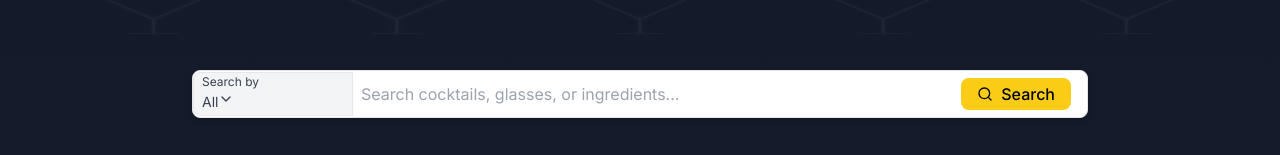
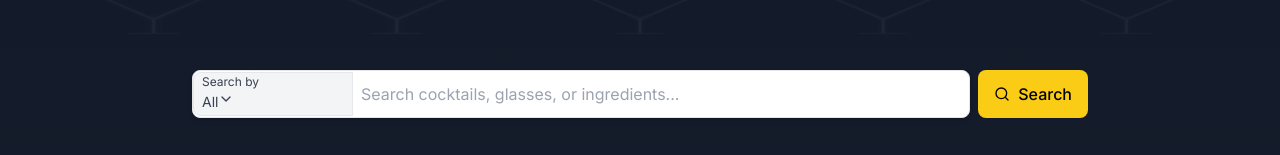
Before and after one commit to derekrdrill/the-cocktail-app, a Next.js app: page / in a window 1280 px wide. Shown: the part 194-349 px from the top of the page. Built offline with nearby package versions, Linux system fonts and the light colour scheme; no server answers.

Commit message:
moves searchbutton outside of search bar

```diff
--- a/app/_components/Header.tsx
+++ b/app/_components/Header.tsx
@@ -44,8 +44,8 @@ export function Header() {
               />
             </Link>
           </div>
-          <div className='w-full lg:w-auto lg:flex-1 lg:max-w-2xl lg:ml-auto'>
-            <SearchBar />
+          <div className='w-full lg:w-auto lg:flex-1 lg:max-w-4xl lg:ml-auto'>
+            <SearchBar isHeader />
             {isResultsPage && (
               <div className='border-t border-white/10 flex items-center gap-4 mt-2 pt-4'>
                 <div className='flex items-center justify-between gap-4 w-full'>
--- a/app/_components/SearchBar/index.tsx
+++ b/app/_components/SearchBar/index.tsx
@@ -10,7 +10,11 @@ import { SearchBarMenu } from './components/SearchBarMenu';
 import { SearchBarChips } from './components/SearchBarChips';
 import { SearchBarFilter } from './components/SearchBarFilter';
 
-export function SearchBar() {
+type SearchBarProps = {
+  isHeader?: boolean;
+};
+
+export function SearchBar({ isHeader }: SearchBarProps) {
   const router = useRouter();
   const searchBarRef = useRef<HTMLDivElement>(null);
   const {
@@ -42,26 +46,20 @@ export function SearchBar() {
   };
 
   const handleSearch = () => {
-    // Validate search criteria based on search type
-    if (searchType === 'Cocktail name' && !searchQuery) {
-      return; // Don't search if no query for cocktail name search
-    }
+    // if (searchType === 'Cocktail name' && !searchQuery) {
+    //   return;
+    // }
 
-    if (searchType === 'Glass types' && !selections.some(s => s.type === 'glass')) {
-      return; // Don't search if no glass type selected
-    }
+    // if (searchType === 'Glass types' && !selections.some(s => s.type === 'glass')) {
+    //   return;
+    // }
 
-    if (searchType === 'Ingredients' && !selections.some(s => s.type === 'ingredient')) {
-      return; // Don't search if no ingredients selected
-    }
+    // if (searchType === 'Ingredients' && !selections.some(s => s.type === 'ingredient')) {
+    //   return;
+    // }
 
-    // Set active search before navigating
     setActiveSearch();
-
-    // Navigate to results page
     router.push('/drinks');
-
-    // Close the menu after search
     setIsSearchMenuOpen(false);
   };
 
@@ -90,7 +88,11 @@ export function SearchBar() {
 
   return (
     <div className='container max-w-4xl mx-auto py-8 relative z-50' ref={searchBarRef}>
-      <div className='relative'>
+      <div
+        className={classNames('flex flex-col gap-2 relative ', {
+          'lg:flex-row': !isHeader,
+        })}
+      >
         <div className='bg-white border flex flex-wrap gap-2 h-12 items-center pr-4 rounded-lg shadow-md text-black w-full'>
           <SearchBarFilter />
           <SearchBarChips />
@@ -103,7 +105,7 @@ export function SearchBar() {
             placeholder={getPlaceholder()}
             value={searchQuery}
           />
-          {!!(searchQuery || selections.length) && (
+          {!!((searchQuery || selections.length) && searchType) && (
             <button
               onClick={() => {
                 clearSearchState();
@@ -113,15 +115,21 @@ export function SearchBar() {
               <X />
             </button>
           )}
-          <button
-            onClick={handleSearch}
-            className='bg-yellow-400 hover:bg-yellow-500 h-8 px-4 rounded-lg text-black font-medium transition-colors duration-200 flex items-center gap-2'
-          >
-            <Search className='h-4 w-4' />
-            Search
-          </button>
+
+          {isSearchMenuOpen && !isSearchTypeMenuOpen && <SearchBarMenu />}
         </div>
-        {isSearchMenuOpen && !isSearchTypeMenuOpen && <SearchBarMenu />}
+        <button
+          onClick={handleSearch}
+          className={classNames(
+            'bg-yellow-400 hover:bg-yellow-500  px-4 rounded-lg text-black font-medium transition-colors duration-200 flex justify-center items-center gap-2 text-center h-12',
+            {
+              'lg:h-auto lg:justify-start': !isHeader,
+            },
+          )}
+        >
+          <Search className='h-4 w-4' />
+          Search
+        </button>
       </div>
     </div>
   );
```
